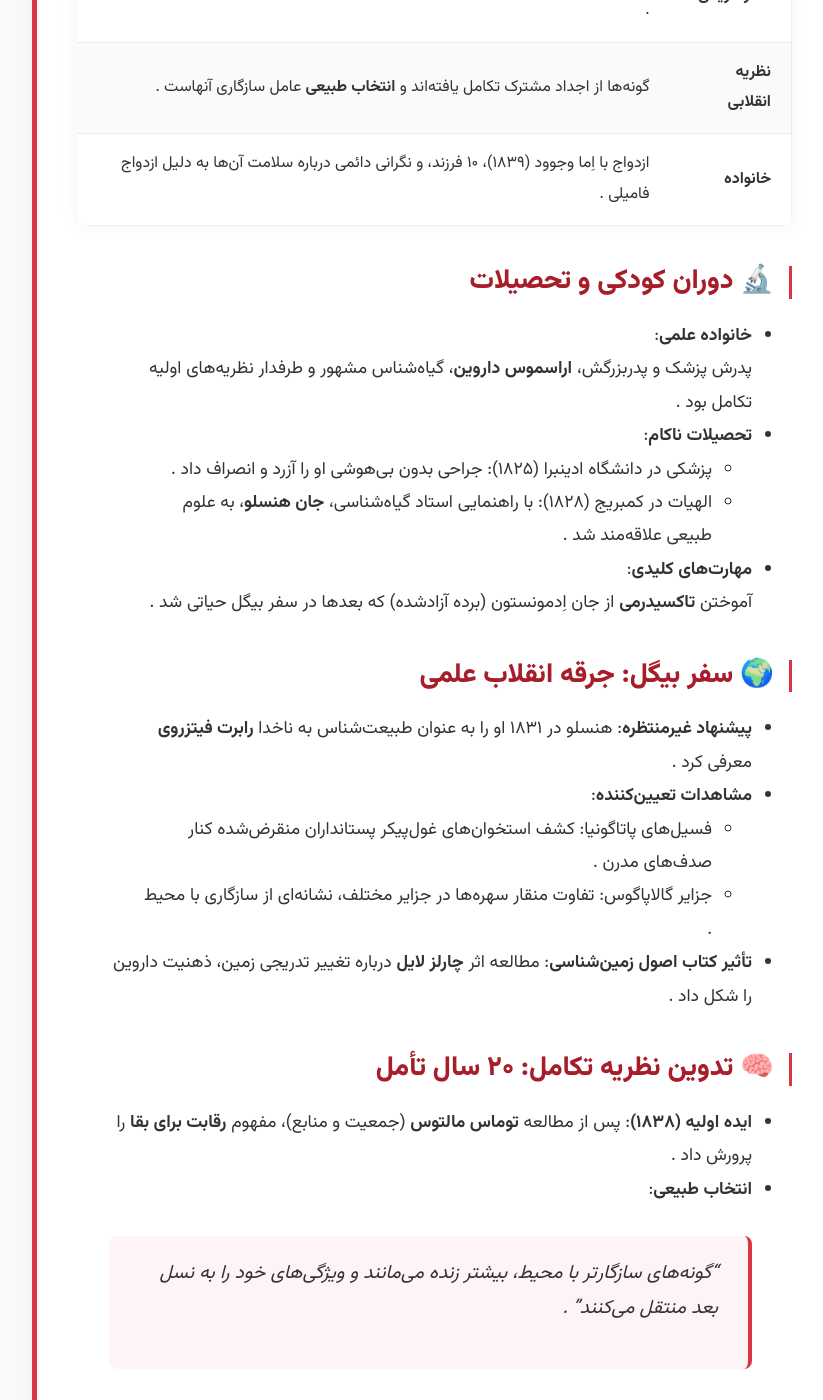
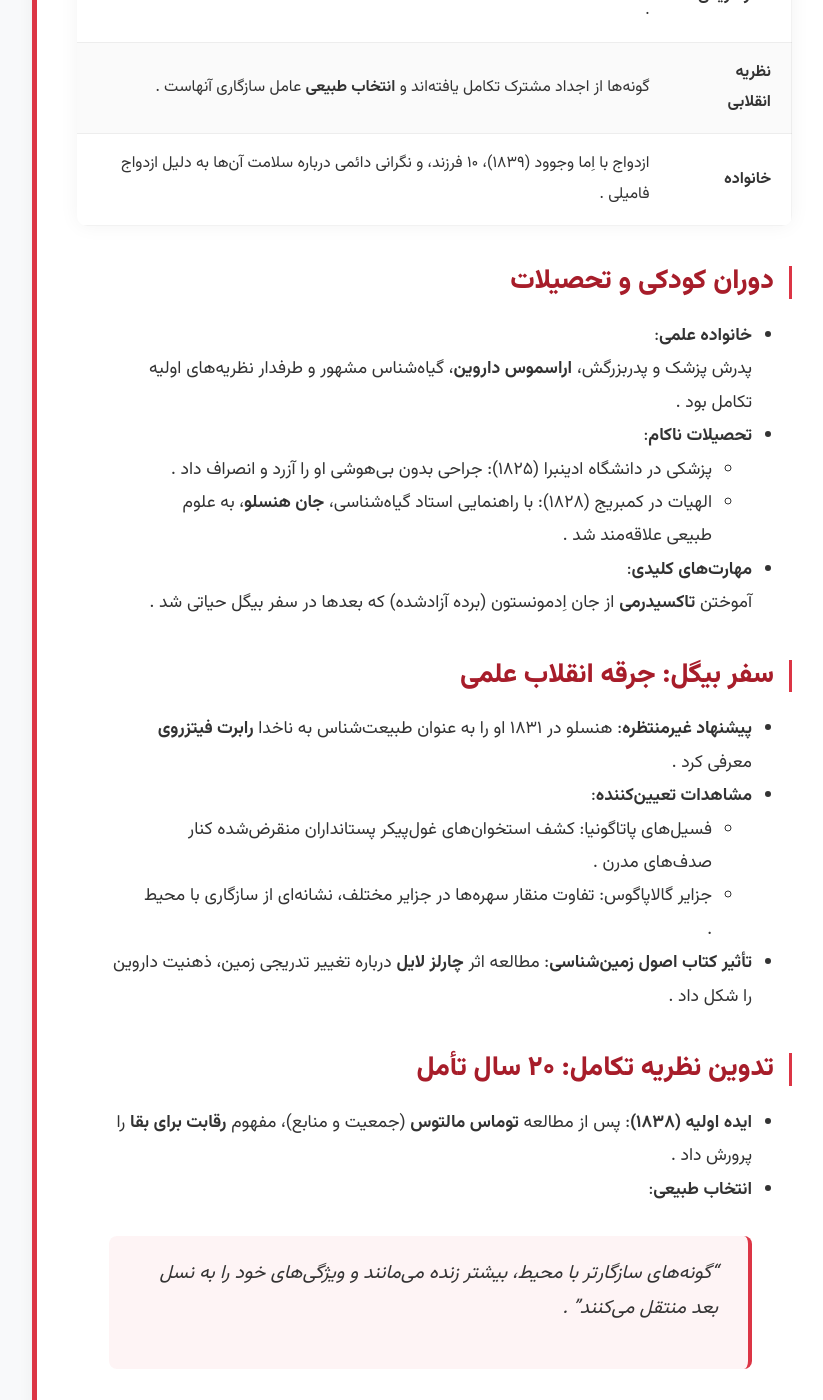
Before and after one commit to darkblog/darkblog.github.io, a Jekyll site: the page built from _posts/2025-7-5-69.md, in a window 1280 px wide and 1400 px high, scrolled down 860 px. Shown: the whole window, without its empty margins (208-1031 px from the left). Built offline with Jekyll 4.4.1, drawn with Linux system fonts in a browser that asks for light colours; some of the changed text lies outside the part shown.

Commit message:
Update 2025-7-5-69.md

```diff
--- a/_posts/2025-7-5-69.md
+++ b/_posts/2025-7-5-69.md
@@ -5,7 +5,7 @@ title: زندگینامه چارلز داروین - پدر نظریه تکامل
 
 چارلز رابرت داروین (۱۸۸۲–۱۸۰۹)، دانشمند انقلابی انگلیسی، با نظریه **تکامل از طریق انتخاب طبیعی** درک بشر از حیات را دگرگون کرد. در ادامه، مراحل زندگی، دستاوردها، و میراث ماندگار او بررسی شده است:
 
-## 💎 خلاصه اطلاعات کلیدی
+## خلاصه اطلاعات کلیدی
 
 | بخش | اطلاعات |
 |-------------------|----------------------------------------------------------------------------------------------------|
@@ -15,7 +15,7 @@ title: زندگینامه چارلز داروین - پدر نظریه تکامل
 | **نظریه انقلابی** | گونه‌ها از اجداد مشترک تکامل یافته‌اند و **انتخاب طبیعی** عامل سازگاری آنهاست . |
 | **خانواده** | ازدواج با اِما وجوود (۱۸۳۹)، ۱۰ فرزند، و نگرانی دائمی درباره سلامت آن‌ها به دلیل ازدواج فامیلی . |
 
-## 🔬 دوران کودکی و تحصیلات
+## دوران کودکی و تحصیلات
 - **خانواده علمی**:
   پدرش پزشک و پدربزرگش، **اراسموس داروین**، گیاه‌شناس مشهور و طرفدار نظریه‌های اولیه تکامل بود .
 - **تحصیلات ناکام**:
@@ -24,21 +24,21 @@ title: زندگینامه چارلز داروین - پدر نظریه تکامل
 - **مهارت‌های کلیدی**:
   آموختن **تاکسیدرمی** از جان اِدمونستون (برده آزادشده) که بعدها در سفر بیگل حیاتی شد .
 
-## 🌍 سفر بیگل: جرقه انقلاب علمی
+## سفر بیگل: جرقه انقلاب علمی
 - **پیشنهاد غیرمنتظره**: هنسلو در ۱۸۳۱ او را به عنوان طبیعت‌شناس به ناخدا **رابرت فیتزروی** معرفی کرد .
 - **مشاهدات تعیین‌کننده**:
   - فسیل‌های پاتاگونیا: کشف استخوان‌های غول‌پیکر پستانداران منقرض‌شده کنار صدف‌های مدرن .
   - جزایر گالاپاگوس: تفاوت منقار سهره‌ها در جزایر مختلف، نشانه‌ای از سازگاری با محیط .
 - **تأثیر کتاب اصول زمین‌شناسی**: مطالعه اثر **چارلز لایل** درباره تغییر تدریجی زمین، ذهنیت داروین را شکل داد .
 
-## 🧠 تدوین نظریه تکامل: ۲۰ سال تأمل
+## تدوین نظریه تکامل: ۲۰ سال تأمل
 - **ایده اولیه (۱۸۳۸)**: پس از مطالعه **توماس مالتوس** (جمعیت و منابع)، مفهوم **رقابت برای بقا** را پرورش داد .
 - **انتخاب طبیعی**:
   > "گونه‌های سازگار‌تر با محیط، بیشتر زنده می‌مانند و ویژگی‌های خود را به نسل بعد منتقل می‌کنند" .
 - **تأخیر در انتشار**: ترس از واکنش مذهبی و جامعه علمی باعث شد ۲۰ سال نظریه را اصلاح کند .
 - **رقابت با والاس**: در ۱۸۵۸، **آلفرد راسل والاس** نظریه‌ای مشابه ارسال کرد. داروین و والاس به طور مشترک در انجمن لینه‌ای لندن ارائه دادند .
 
-## 📚 آثار برجسته و میراث علمی
+## آثار برجسته و میراث علمی
 1. **خاستگاه گونه‌ها (۱۸۵۹)**:
    - توضیح **تبار مشترک** تمام موجودات زنده و نقش انتخاب طبیعی .
    - واکنش‌ها: خشم کلیسا ("انکار آفرینش الهی") ولی استقبال علمی گسترده .
@@ -46,7 +46,7 @@ title: زندگینامه چارلز داروین - پدر نظریه تکامل
    - انسان و میمون را دارای نیای مشترک معرفی کرد و **انتخاب جنسی** را توضیح داد .
 3. **سفر بیگل (۱۸۳۹)**: خاطرات مشاهدات او از آمریکای جنوبی تا اقیانوسیه .
 
-## ⚖️ چالش‌ها و تناقضات
+## چالش‌ها و تناقضات
 - **بیماری مرموز**: پس از سفر بیگل، دچار علائم مزمن (خستگی، تهوع) شد؛ احتمالاً ناشی از نیش حشره در آمریکای جنوبی (بیماری چاگاس) .
 - **تعارض دین و علم**:
   - گرایش اولیه به الهیات طبیعی، ولی نظریه‌اش "خلقت بدون نیاز به خدا" را ترویج کرد .
```
